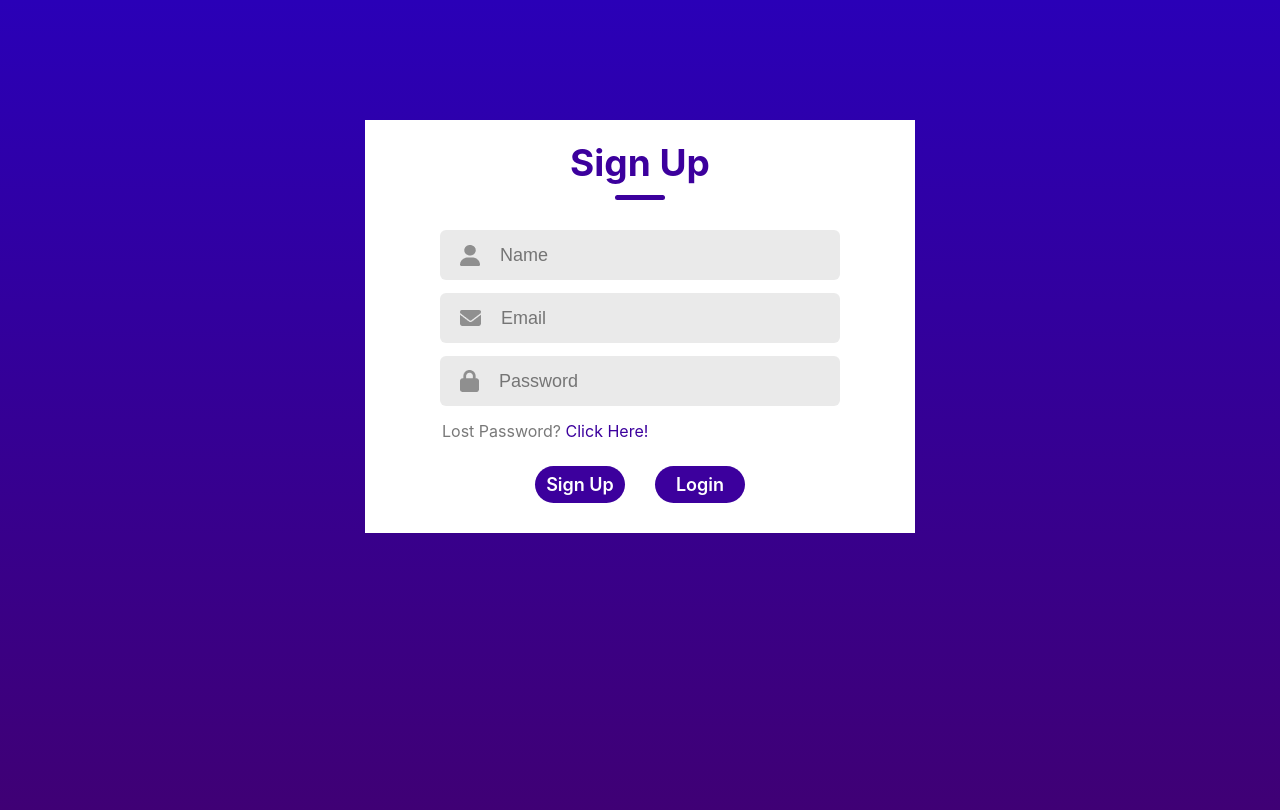
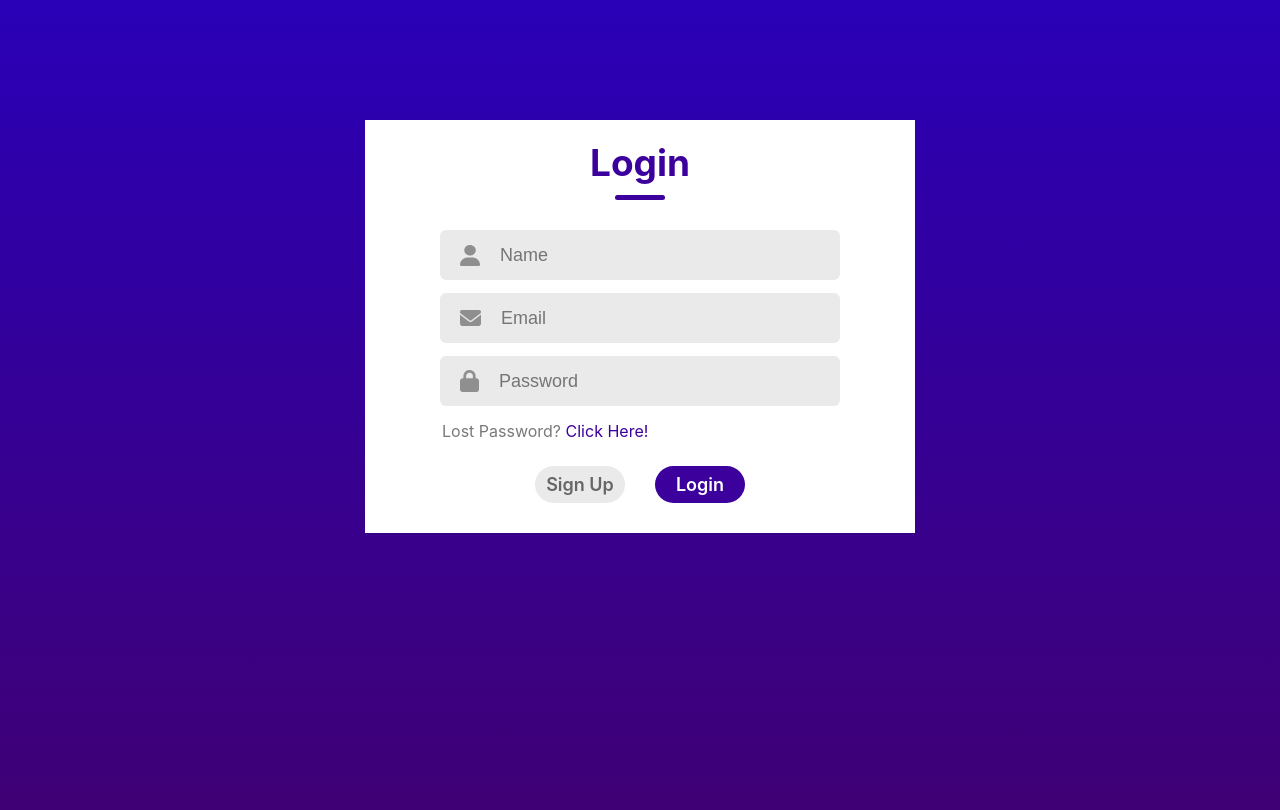
Before and after one commit to chinthaka20010226/Login_SignUp_InReactJs_, a React (Create React App) app: page / in a window 1280 px wide. Shown: the top 810 px of the page. Built offline with nearby package versions, Linux system fonts and the light colour scheme.

Commit message:
set button is active / deactive ---> useState('') hooks...

```diff
--- a/src/Components/LoginSignUp/LoginSignUp.js
+++ b/src/Components/LoginSignUp/LoginSignUp.js
@@ -6,7 +6,7 @@ import email_icon from '../Assets/email.png';
 import password_icon from '../Assets/password.png';
 
 function LoginSignUp(){
-    const[action,setAction] = useState("Sign Up");
+    const[action,setAction] = useState("Login");
 
     return(
         <div className='container'>
@@ -32,8 +32,8 @@ function LoginSignUp(){
                 Lost Password? <span>Click Here!</span>
             </div>
             <div className='submit-container'>
-                <div className="submit">Sign Up</div>
-                <div className="submit">Login</div>
+                <div className={action === "Login" ? "submit gray" : "submit"}>Sign Up</div>
+                <div className={action === "Sign Up" ? "submit gray" : "submit"}>Login</div>
             </div>
         </div>
     )
```
